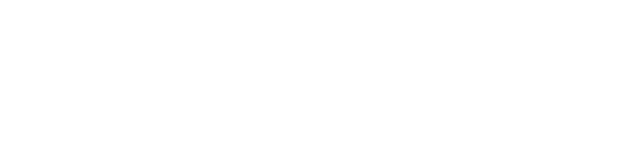
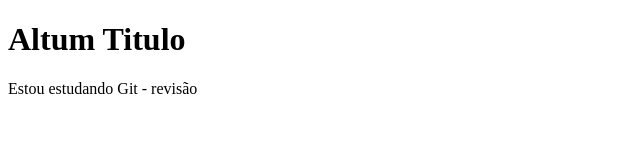
Before and after one commit to cesarnildo/estudo-git, a plain HTML site: page index.html in a window 1280 px wide. Shown: the whole page, without its empty margins (0-640 px from the left). Drawn offline with Linux system fonts and the light colour scheme.

Commit message:
Criei titulo da e paragrafo

```diff
--- a/index.html
+++ b/index.html
@@ -7,6 +7,7 @@
     <title>Arquivo 1</title>
 </head>
 <body>
-
+    <h1>Altum Titulo</h1>
+    <p>Estou estudando Git - revisão</p>
 </body>
 </html>
```
